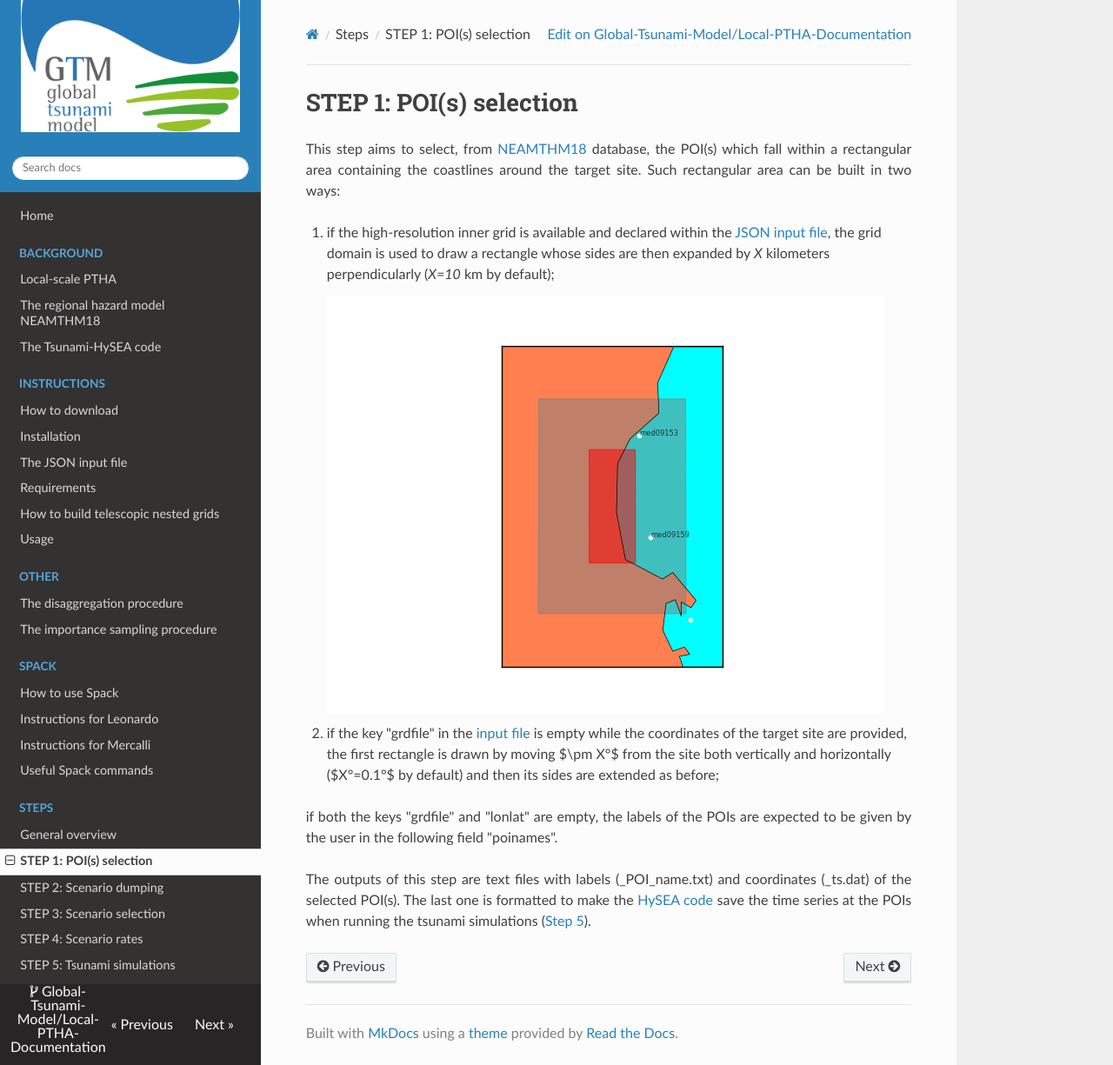
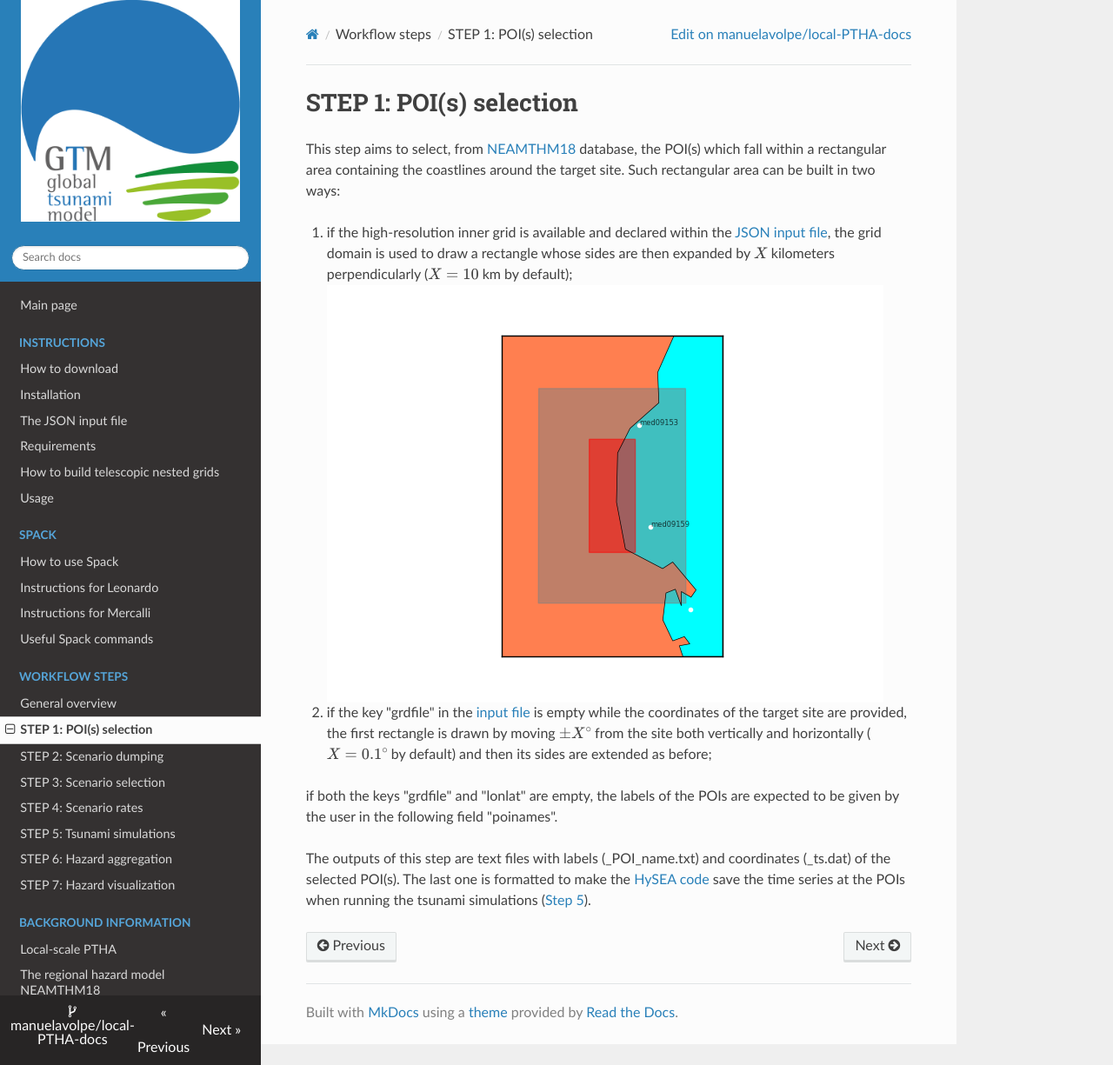
Before and after one commit to sunnivin/test-ptha-docs, an MkDocs documentation site: the page built from docs/steps/step1.md, in a window 1280 px wide and 1225 px high. Shown: the whole window at 87% size. Built offline with MkDocs 1.6.1, drawn with Linux system fonts in a browser that asks for light colours; nearby versions of some CDN libraries; some of the changed lines change nothing that is shown.

Commit message:
added mathjax and katex for math

```diff
--- /dev/null
+++ b/docs/javascripts/katex.js
@@ -0,0 +1,10 @@
+document$.subscribe(({ body }) => {
+  renderMathInElement(body, {
+    delimiters: [
+      { left: "$$",  right: "$$",  display: true },
+      { left: "$",   right: "$",   display: false },
+      { left: "\\(", right: "\\)", display: false },
+      { left: "\\[", right: "\\]", display: true }
+    ],
+  })
+})
--- /dev/null
+++ b/docs/javascripts/mathjax.js
@@ -0,0 +1,19 @@
+window.MathJax = {
+  tex: {
+    inlineMath: [["\\(", "\\)"]],
+    displayMath: [["\\[", "\\]"]],
+    processEscapes: true,
+    processEnvironments: true
+  },
+  options: {
+    ignoreHtmlClass: ".*|",
+    processHtmlClass: "arithmatex"
+  }
+};
+
+document$.subscribe(() => {
+  MathJax.startup.output.clearCache()
+  MathJax.typesetClear()
+  MathJax.texReset()
+  MathJax.typesetPromise()
+})
--- a/docs/steps/step1.md
+++ b/docs/steps/step1.md
@@ -2,9 +2,10 @@
 
 This step aims to select, from <a href=../../background/neamthm18 target="_blank">NEAMTHM18</a> database, the POI(s) which fall within a rectangular area containing the coastlines around the target site. Such rectangular area can be built in two ways:
 
-1. if the high-resolution inner grid is available and declared within the <a href=../../instructions/json_input target="_blank">JSON input file</a>, the grid domain is used to draw a rectangle whose sides are then expanded by _X_ kilometers perpendicularly (_X=10_ km by default);
+1. if the high-resolution inner grid is available and declared within the <a href=../../instructions/json_input target="_blank">JSON input file</a>, the grid domain is used to draw a rectangle whose sides are then expanded by $X$ kilometers perpendicularly ($X=10$ km by default);
 <img src="../../images/Catania_map_POI.png"/>
-2. if the key "grdfile" in the <a href="The-JSON-input-file" target="_blank"> input file</a> is empty while the coordinates of the target site are provided, the first rectangle is drawn by moving $\pm X°$ from the site both vertically and horizontally ($X°=0.1°$ by default) and then its sides are extended as before;
+
+2. if the key "grdfile" in the <a href="The-JSON-input-file" target="_blank"> input file</a> is empty while the coordinates of the target site are provided, the first rectangle is drawn by moving $\pm X^\circ$ from the site both vertically and horizontally ($X = 0.1^\circ$ by default) and then its sides are extended as before;
 
 if both the keys "grdfile" and "lonlat" are empty, the labels of the POIs are expected to be given by the user in the following field "poinames".
 
--- a/mkdocs.yml
+++ b/mkdocs.yml
@@ -1,14 +1,13 @@
 # Project information
 site_name: Local PTHA documentation
-# site_url: https://dtgeoeu-wp6-tsunamis.github.io/dt-geo-wp6-docs/
-# site_url: https://gitlab.rm.ingv.it/dt-geo/tsunami-digital-twin-docs
+site_url: https://manuelavolpe.github.io/local-PTHA-docs/
 # site_author:
 site_description: >-
   Instructions and documentation for the local-PTHA workflow
 
 # Repository
-repo_name: Global-Tsunami-Model/Local-PTHA-Documentation
-repo_url: https://github.com/Global-Tsunami-Model/Local-PTHA-Documentation
+repo_name: manuelavolpe/local-PTHA-docs
+repo_url: https://github.com/manuelavolpe/local-PTHA-docs
 theme:
   #name: material
   name: readthedocs
@@ -33,7 +32,7 @@
   - stylesheets/extra.css
 plugins:
     - search
-    #- awesome-pages
+    - awesome-pages
 markdown_extensions:
   - footnotes
   - admonition
@@ -52,6 +51,8 @@
   - pymdownx.details
   - pymdownx.tabbed:
       alternate_style: true
+  - pymdownx.arithmatex:
+      generic: true
   - attr_list
   - def_list
   - md_in_html
@@ -59,3 +60,11 @@
     #  - pymdownx.emoji:
     #      emoji_index: !!python/name:materialx.emoji.twemoji
     #      emoji_generator: !!python/name:materialx.emoji.to_svg
+extra_javascript:
+  - javascripts/mathjax.js
+  - https://unpkg.com/mathjax@3/es5/tex-mml-chtml.js
+  - javascripts/katex.js
+  - https://unpkg.com/katex@0/dist/katex.min.js
+  - https://unpkg.com/katex@0/dist/contrib/auto-render.min.js
+extra_css:
+  - https://unpkg.com/katex@0/dist/katex.min.css
```
